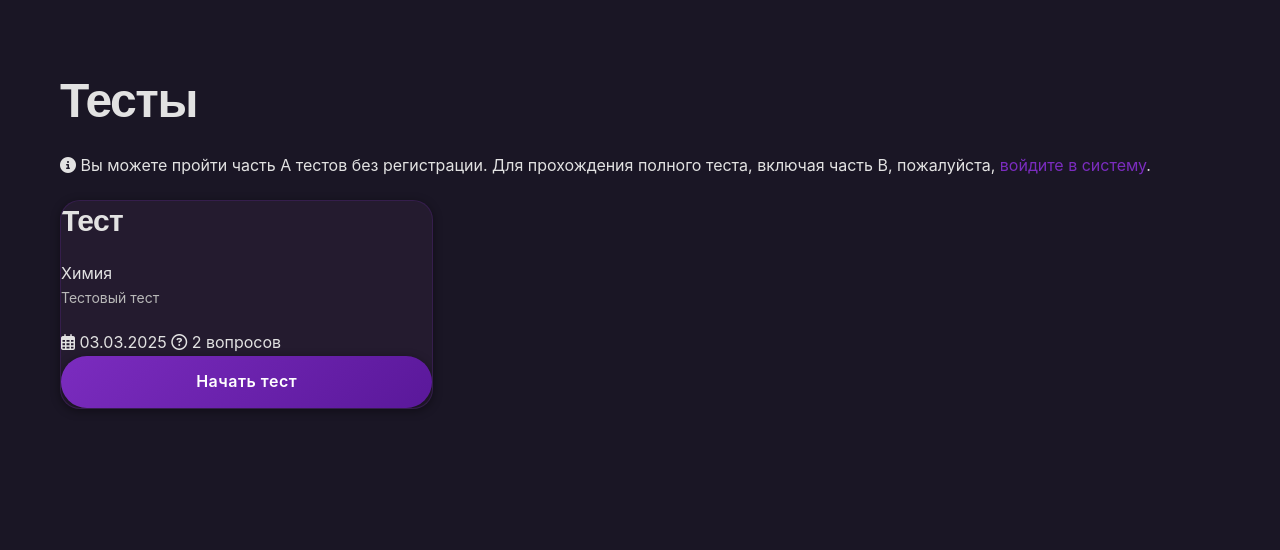
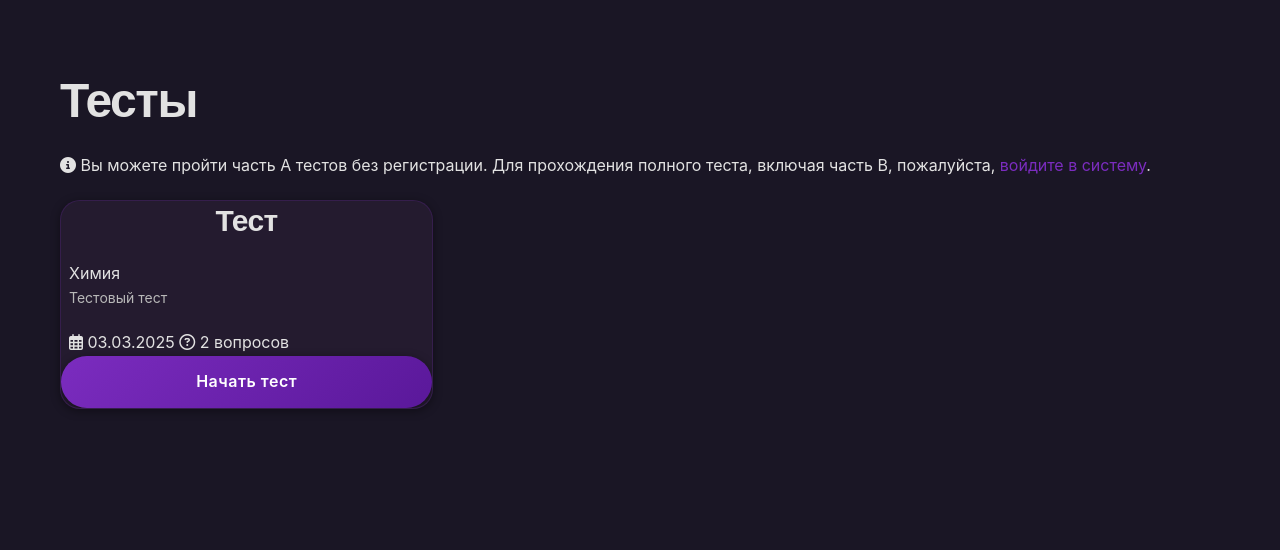
Before and after one commit to Jaldsky/chemistry, a Django app: page /app/tests/ in a window 1280 px wide. Shown: the part 70-620 px from the top of the page. Run offline with Django 5.2, Linux system fonts and the light colour scheme; data comes from the database, SQL or seed files in the repository.

Commit message:
Правка форматирования текста в блоке

```diff
--- a/static/css/tests.css
+++ b/static/css/tests.css
@@ -7,6 +7,10 @@
     max-width: 1200px;
     margin: 0 auto;
     padding: 3rem 2rem;
+}
+
+h1, h3, .tests-container {
+    color: var(--text-bright);
 }
 
 /* Заголовки */
@@ -213,6 +217,14 @@
 .btn-secondary:hover {
     background: rgba(123, 44, 191, 0.1);
     color: var(--primary-light);
+}
+
+.test-data {
+    padding-left: 0.8rem;
+}
+
+.test-title {
+    text-align: center;
 }
 
 /* Статус теста */
--- a/templates/tests/test_list.html
+++ b/templates/tests/test_list.html
@@ -56,6 +56,7 @@
 
                         <div class="test-content">
                             <h3 class="test-title">{{ test.title }}</h3>
+                            <div class="test-data">
                                 <div class="test-category">
                                     <span class="category-badge">{{ test.category.title }}</span>
                                 </div>
@@ -67,6 +68,7 @@
                                 <div class="test-meta">
                                     <span><i class="far fa-calendar-alt"></i> {{ test.created_at|date:"d.m.Y" }}</span>
                                     <span><i class="far fa-question-circle"></i> {{ test.questions.count }} вопросов</span>
+                                </div>
                             </div>
                             <div class="test-actions">
                                 <a href="{% url 'test_detail' test.id %}" class="btn btn-primary btn-sm">
```
Lines whose indentation alone changed are shown as unchanged.
